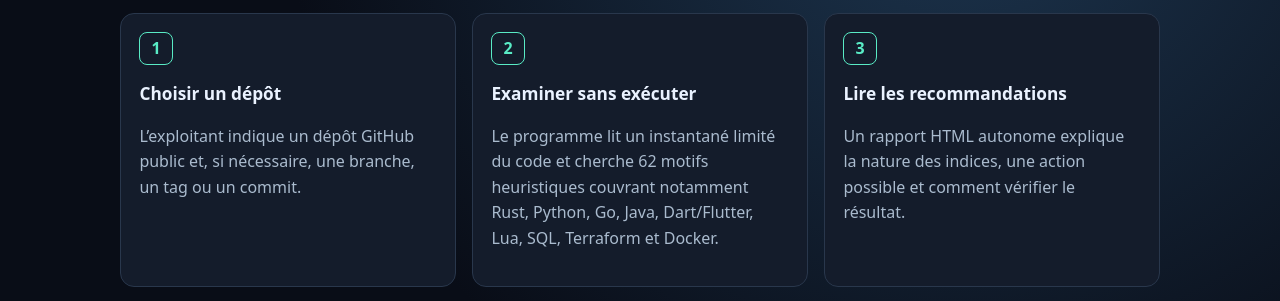
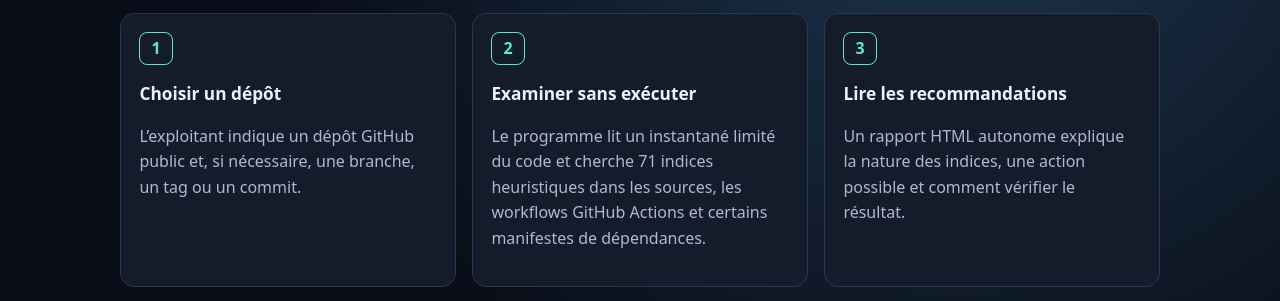
Before and after one commit to Ruraam/GitAudit-AI, a plain HTML site: page docs/index.html in a window 1280 px wide. Shown: the part 842-1143 px from the top of the page. Drawn offline with Linux system fonts and the light colour scheme.

Commit message:
docs: keep public beta landing page aligned with 71-rule scope

```diff
--- a/docs/index.html
+++ b/docs/index.html
@@ -72,7 +72,7 @@
     <h2>Comment ça fonctionne</h2>
     <div class="grid">
       <article class="card"><span class="number">1</span><h3>Choisir un dépôt</h3><p>L’exploitant indique un dépôt GitHub public et, si nécessaire, une branche, un tag ou un commit.</p></article>
-      <article class="card"><span class="number">2</span><h3>Examiner sans exécuter</h3><p>Le programme lit un instantané limité du code et cherche 62 motifs heuristiques couvrant notamment Rust, Python, Go, Java, Dart/Flutter, Lua, SQL, Terraform et Docker.</p></article>
+      <article class="card"><span class="number">2</span><h3>Examiner sans exécuter</h3><p>Le programme lit un instantané limité du code et cherche 71 indices heuristiques dans les sources, les workflows GitHub Actions et certains manifestes de dépendances.</p></article>
       <article class="card"><span class="number">3</span><h3>Lire les recommandations</h3><p>Un rapport HTML autonome explique la nature des indices, une action possible et comment vérifier le résultat.</p></article>
     </div>
   </section>
```
